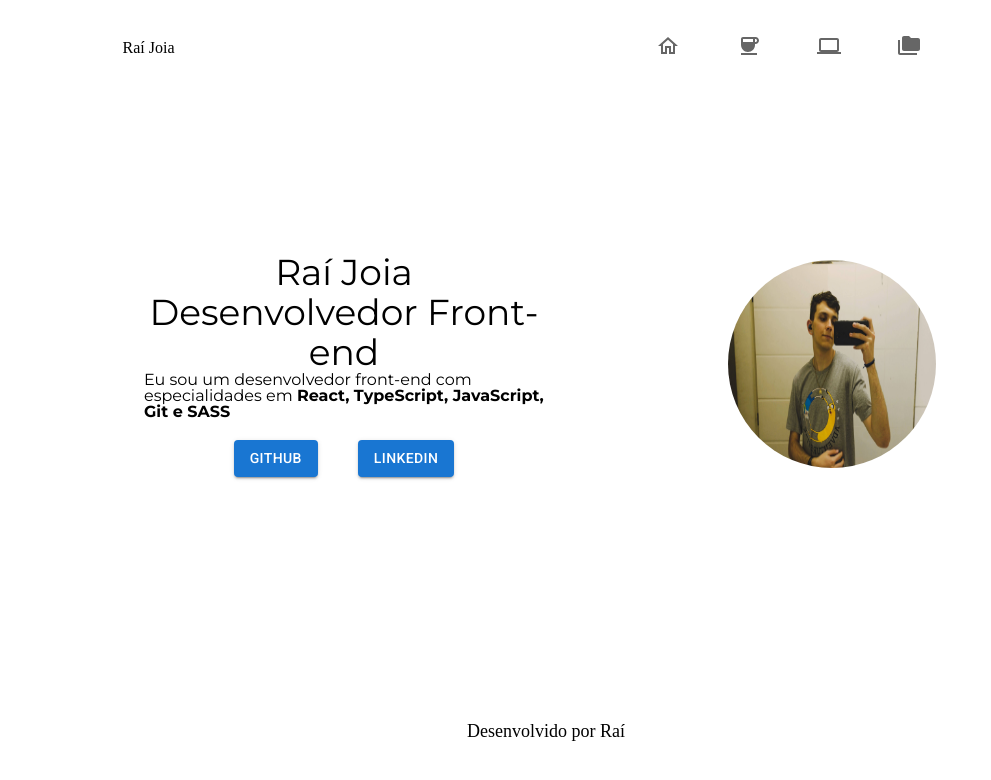
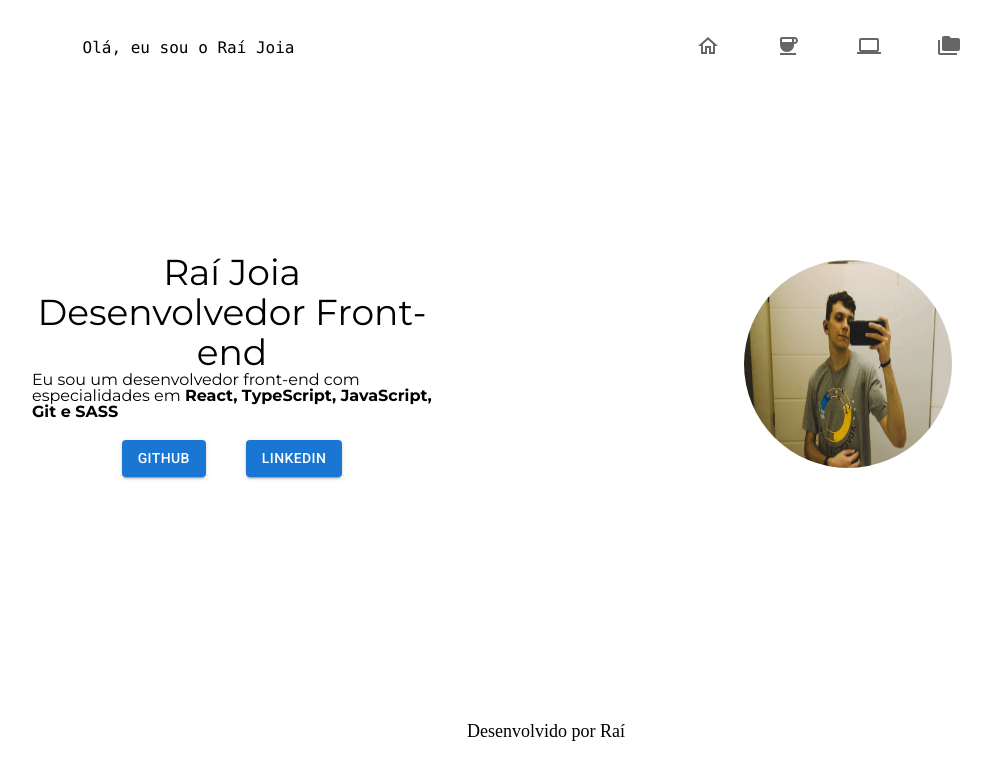
Before and after one commit to Raijoia/portfolio_2.0, a React (Vite) app: page / in a window 1280 px wide. Shown: the top 780 px of the page, without its empty margins (104-1095 px from the left). Built offline with nearby package versions, Linux system fonts and the light colour scheme.

Commit message:
paginaPadrao and reponsive site

```diff
--- a/src/components/InicioRight/index.tsx
+++ b/src/components/InicioRight/index.tsx
@@ -2,7 +2,7 @@ import photo from './photo.jpg'
 
 const InicioRight = () => {
   return (
-    <aside className="flex items-center max-sm:hidden">
+    <aside className="flex items-center max-md:hidden pl-32">
       <img src={photo} alt="Foto do Raí Joia" className='rounded-full w-52 h-52' />
     </aside>
   )
--- a/src/components/NavBar/index.tsx
+++ b/src/components/NavBar/index.tsx
@@ -5,8 +5,8 @@ import { Link } from "react-router-dom"
 
 const NavBar = () => {
   return (
-    <header className="flex justify-around alignItens-center items-center pt-5">
-      <h1>Raí Joia</h1>
+    <header className="flex justify-around alignItens-center items-center pt-5 ">
+      <h1 className="hidden sm:block font-mono">Olá, eu sou o Raí Joia</h1>
       <BottomNavigation showLabels>
         <Link to='/' >
           <BottomNavigationAction label="Home" icon={<HomeOutlined />} />
--- /dev/null
+++ b/src/components/PaginaPadrap/index.tsx
@@ -0,0 +1,15 @@
+import { Outlet } from "react-router-dom"
+import NavBar from "../NavBar"
+import Rodape from "../Rodape"
+
+const PaginaPadrao = () => {
+  return (
+    <div className="">
+      <NavBar />
+      <Outlet />
+      <Rodape />
+    </div>
+  )
+}
+
+export default PaginaPadrao
--- a/src/pages/Inicio/index.tsx
+++ b/src/pages/Inicio/index.tsx
@@ -3,7 +3,7 @@ import InicioRight from "../../components/InicioRight"
 
 const Inicio = () => {
   return (
-    <div className="grid grid-cols-2  justify-center gap-40  pt-44 pb-60 pl-56">
+    <div className="md:grid md:grid-cols-2 justify-center gap-40  pt-44 pb-60 ml-28 mr-28">
       <InicioLeft />
       <InicioRight />
     </div>
--- a/src/routes.tsx
+++ b/src/routes.tsx
@@ -1,25 +1,22 @@
-import NavBar from "./components/NavBar"
 import { BrowserRouter as Router, Routes, Route } from "react-router-dom"
 import Inicio from "./pages/Inicio"
-import Rodape from "./components/Rodape"
 import SobreMim from "./pages/SobreMim"
 import Formacao from "./pages/Formacao"
 import Projetos from "./pages/Projetos"
+import PaginaPadrao from "./components/PaginaPadrap"
 
 function AppRouter() {
   return (
-    <div className="w-screen h-screen">
-      <Router>
-        <NavBar />
-        <Routes>
-          <Route path="/" element={<Inicio />} />
+    <Router>
+      <Routes>
+        <Route path="/" element={<PaginaPadrao />}>
+          <Route index element={<Inicio />} />
           <Route path="/sobremim" element={<SobreMim />} />
           <Route path="/formacao" element={<Formacao />} />
           <Route path="/projetos" element={<Projetos />} />
-        </Routes>
-        <Rodape />
-      </Router>
-    </div>
+        </Route>
+      </Routes>
+    </Router>
   )
 }
 
```
